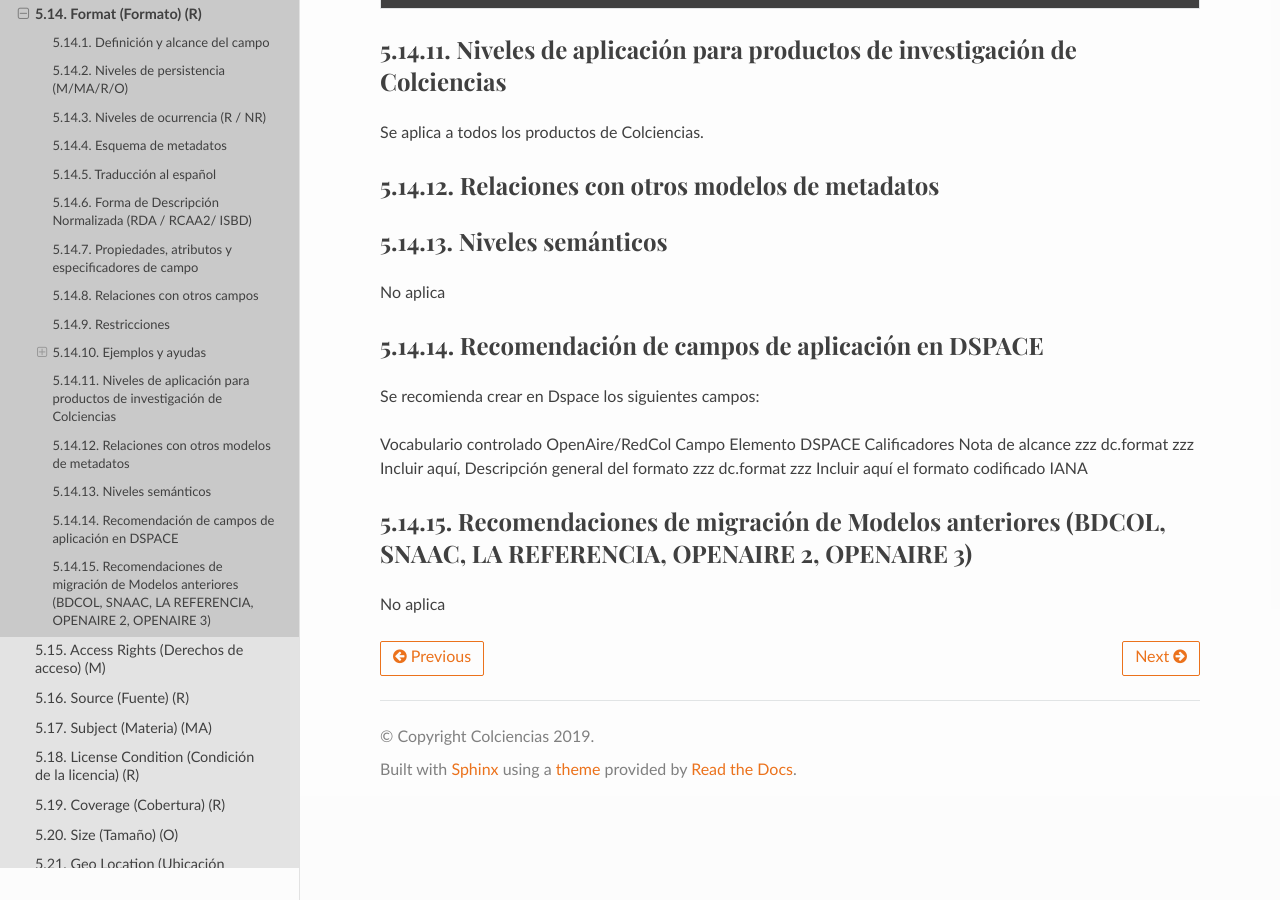
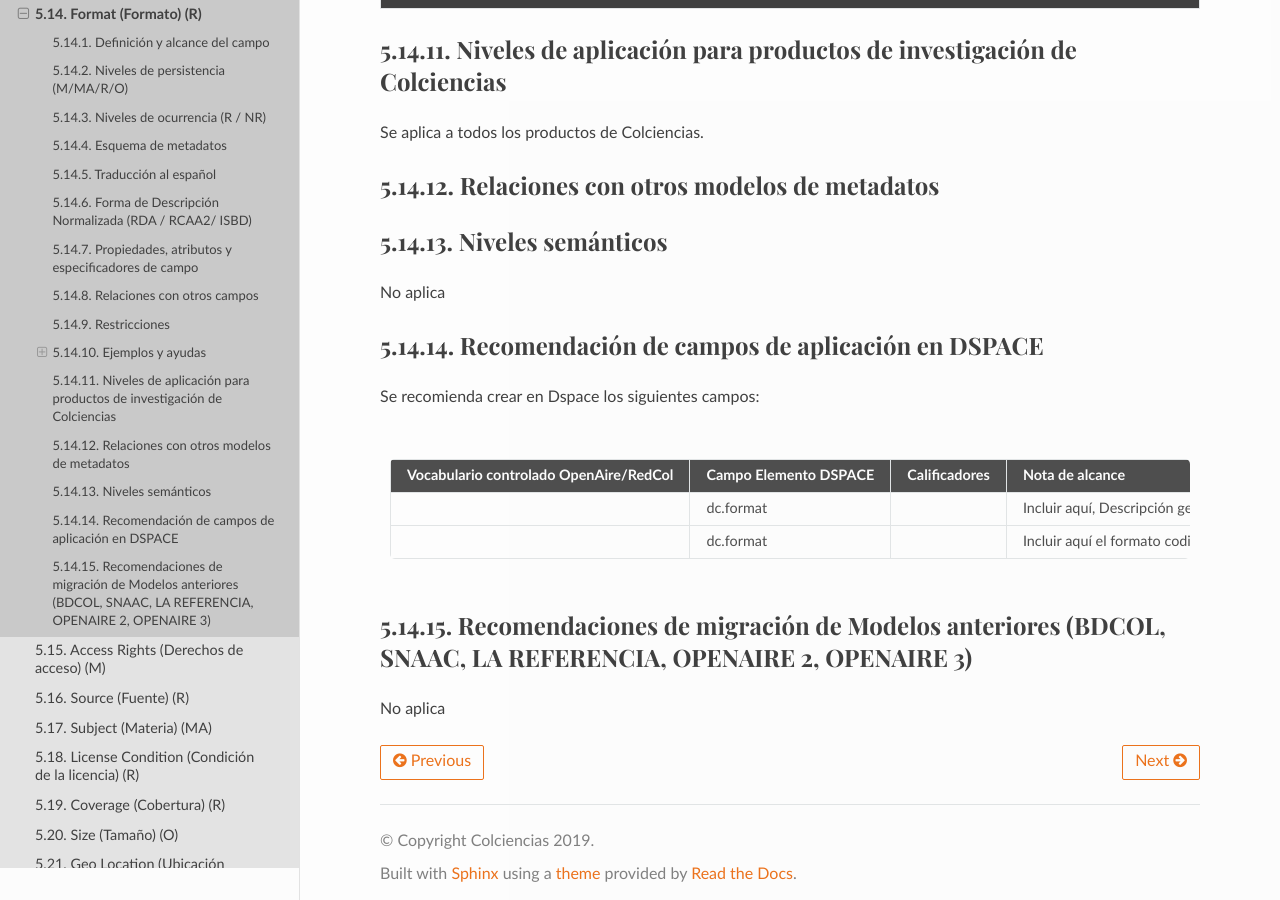
Before and after one commit to rcic/openaire4, a Sphinx documentation site: the page built from docs/field_format.rst, in a window 1280 px wide and 900 px high, scrolled down 2186 px. Built offline with Sphinx 7.4.7 and the Read the Docs theme 2.0.0, drawn with Linux system fonts in a browser that asks for light colours; some web fonts are replaced; a script that is not in the unit is left out.

Commit message:
actualizacion

```diff
--- a/docs/field_format.rst
+++ b/docs/field_format.rst
@@ -120,9 +120,13 @@ Recomendación de campos de aplicación en DSPACE
 
 Se recomienda crear en Dspace los siguientes campos:
 
-Vocabulario controlado OpenAire/RedCol  Campo Elemento DSPACE  Calificadores  Nota de alcance
-zzz  dc.format  zzz  Incluir aquí, Descripción general del formato
-zzz  dc.format  zzz  Incluir aquí el formato codificado IANA
++----------------------------------------+-----------------------+---------------+-----------------------------------------------+
+| Vocabulario controlado OpenAire/RedCol | Campo Elemento DSPACE | Calificadores | Nota de alcance                               |
++========================================+=======================+===============+===============================================+
+|                                        | dc.format             |               | Incluir aquí, Descripción general del formato |
++----------------------------------------+-----------------------+---------------+-----------------------------------------------+
+|                                        | dc.format             |               | Incluir aquí el formato codificado IANA       |
++----------------------------------------+-----------------------+---------------+-----------------------------------------------+
 
 Recomendaciones de migración de Modelos anteriores (BDCOL, SNAAC, LA REFERENCIA, OPENAIRE 2, OPENAIRE 3)
 --------------------------------------------------------------------------------------------------------
```
